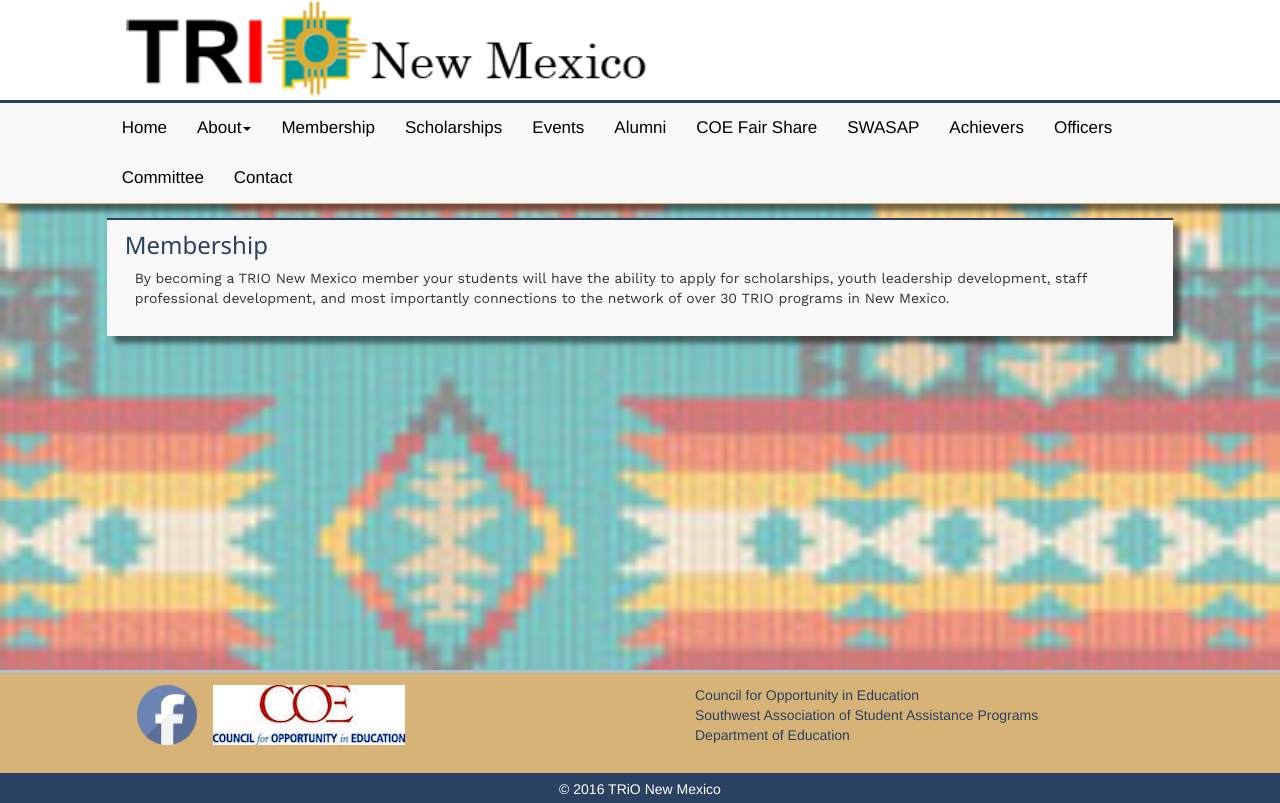
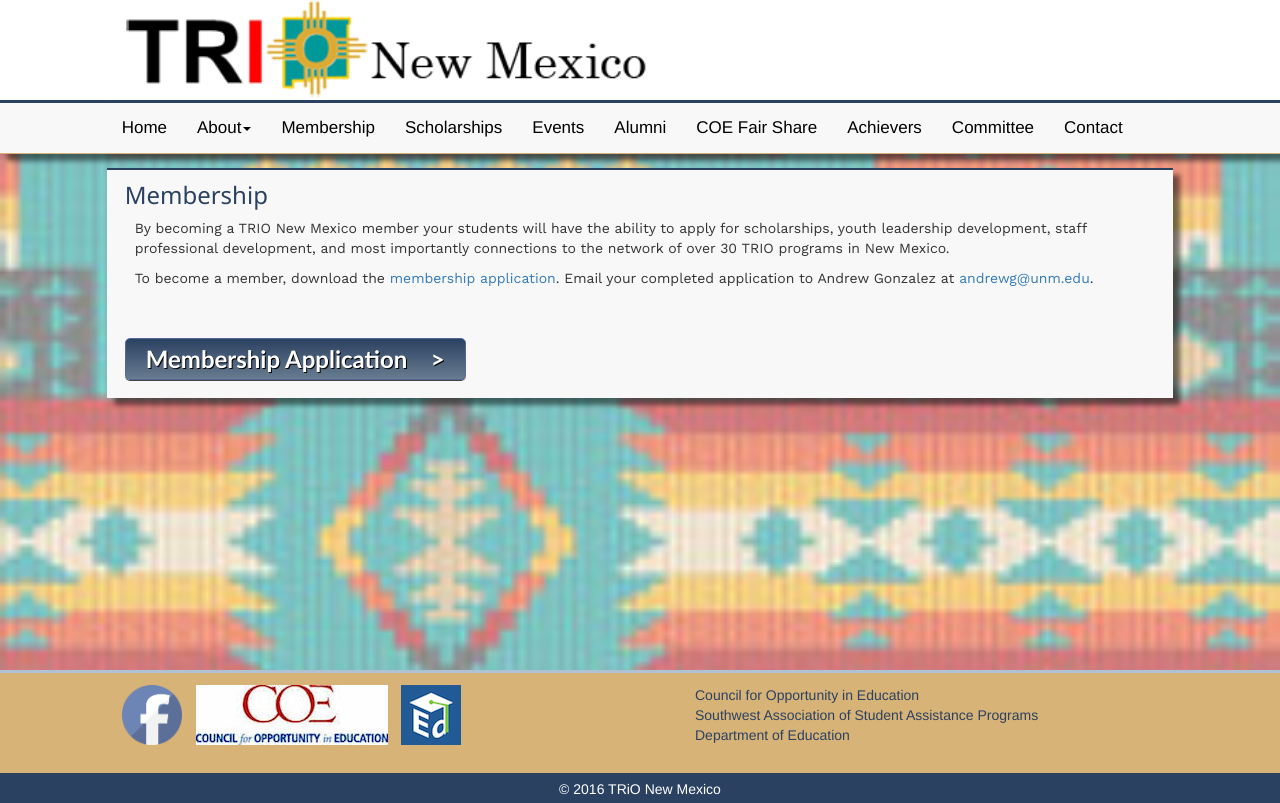
Before and after one commit to RPJarvis/trio_nm, a Django app: page /membership in a window 1280 px wide. Run offline with Django 3.2, Linux system fonts and the light colour scheme; some libraries are stand-ins or nearby versions.

Commit message:
dept ed link

```diff
--- a/trio_nm/static/css/scss/styles.scss
+++ b/trio_nm/static/css/scss/styles.scss
@@ -71,8 +71,7 @@ body {
 
 #nav-sub {
   padding-right: 0;
-  padding-left: 0;
-}
+  padding-left: 0;}
 
 .dropdown-menu {
   background-color: $dark-yellow;
@@ -279,7 +278,11 @@ b {
 }
 
 #coe-link {
-  margin-left: 12px;
+  margin-left: 10px;
+}
+
+#de-link {
+  margin-left: 10px;
 }
 
 .bylaw-header {
@@ -350,3 +353,7 @@ font:          normal 700 24px/1 "Calibri", sans-serif;
 text-align:    center;
 text-shadow:   1px 1px 0 #000;
 }
+
+#footer-content {
+  padding: 0;
+}
--- a/trio_nm/static/css/styles.css
+++ b/trio_nm/static/css/styles.css
@@ -186,7 +186,10 @@ b {
   /* this can also be static */ }
 
 #coe-link {
-  margin-left: 12px; }
+  margin-left: 10px; }
+
+#de-link {
+  margin-left: 10px; }
 
 .float-left {
   float: left; }
@@ -236,4 +239,7 @@ b {
   text-align: center;
   text-shadow: 1px 1px 0 #000; }
 
+#footer-content {
+  padding: 0; }
+
 /*# sourceMappingURL=styles.css.map */
--- a/trio_nm/trio_nm_main/templates/trio_nm_main/_footer.html
+++ b/trio_nm/trio_nm_main/templates/trio_nm_main/_footer.html
@@ -2,10 +2,11 @@
     <div class="container-fluid">
       <div class="row" id="links-row">
           <div class="col-md-1"></div>
-          <div class="col-md-10">
+          <div class="col-md-10" id="footer-content">
             <div class="col-md-6">
               <span><a href="https://www.facebook.com/trionm" target="_blank"><img id="fb-link" src="static/img/fb.png"></a></span>
               <span><a href="http://www.coenet.org/" target="_blank"><img id="coe-link" src="static/img/coe.jpeg"></a></span>
+              <span><a href="http://www.ed.gov/" target="_blank"><img id="de-link" src="static/img/dept_ed_logo.png"></a></span>
             </div>
             <div class="col-md-6" id ="footer-links">
                     <ul>
--- a/trio_nm/trio_nm_main/templates/trio_nm_main/_header.html
+++ b/trio_nm/trio_nm_main/templates/trio_nm_main/_header.html
@@ -35,14 +35,10 @@
                           </li>
                           <li><a href="/membership">Membership</a></li>
                           <li><a href="/scholarships">Scholarships</a></li>
-
                           <li><a href="/events">Events</a></li>
                           <li><a href="/alumni">Alumni</a></li>
                           <li><a href="/fair_share">COE Fair Share</a></li>
-                          <li><a href="/swasap">SWASAP</a></li>
                           <li><a href="/achiever">Achievers</a></li>
-
-                          <li><a href="/officers">Officers</a></li>
                           <li><a href="/committee">Committee</a></li>
                           <li><a href="/officers">Contact</a></li>
                       </ul>
--- a/trio_nm/trio_nm_main/templates/trio_nm_main/membership.html
+++ b/trio_nm/trio_nm_main/templates/trio_nm_main/membership.html
@@ -10,6 +10,14 @@
             <p>
             	By becoming a TRIO New Mexico member your students will have the ability to apply for scholarships, youth leadership development, staff professional development, and most importantly connections to the network of over 30 TRIO programs in New Mexico.
             </p>
+            <p>
+                To become a member, download the <a href="static/docs/TRIO_New_Mexico_Membership_Application_2016-2017.pdf" download="TRIO_New_Mexico_Membership_Application_2016-2017.pdf">membership application</a>. Email your completed application to Andrew Gonzalez at <a href="mailto:andrewg@unm.edu">andrewg@unm.edu</a>.
+            </p>
+            <br>
+            <br>
+            <form action="static/docs/TRIO_New_Mexico_Membership_Application_2016-2017.pdf">
+                    <input type="submit" class="donate-button" value="Membership Application    >"></button>
+                </form>
         </div>
         <div class="col-md-1"></div>
     </div>
```
Also changed, not shown: trio_nm/static/img/dept_ed_logo.png (added), 8 other files.
